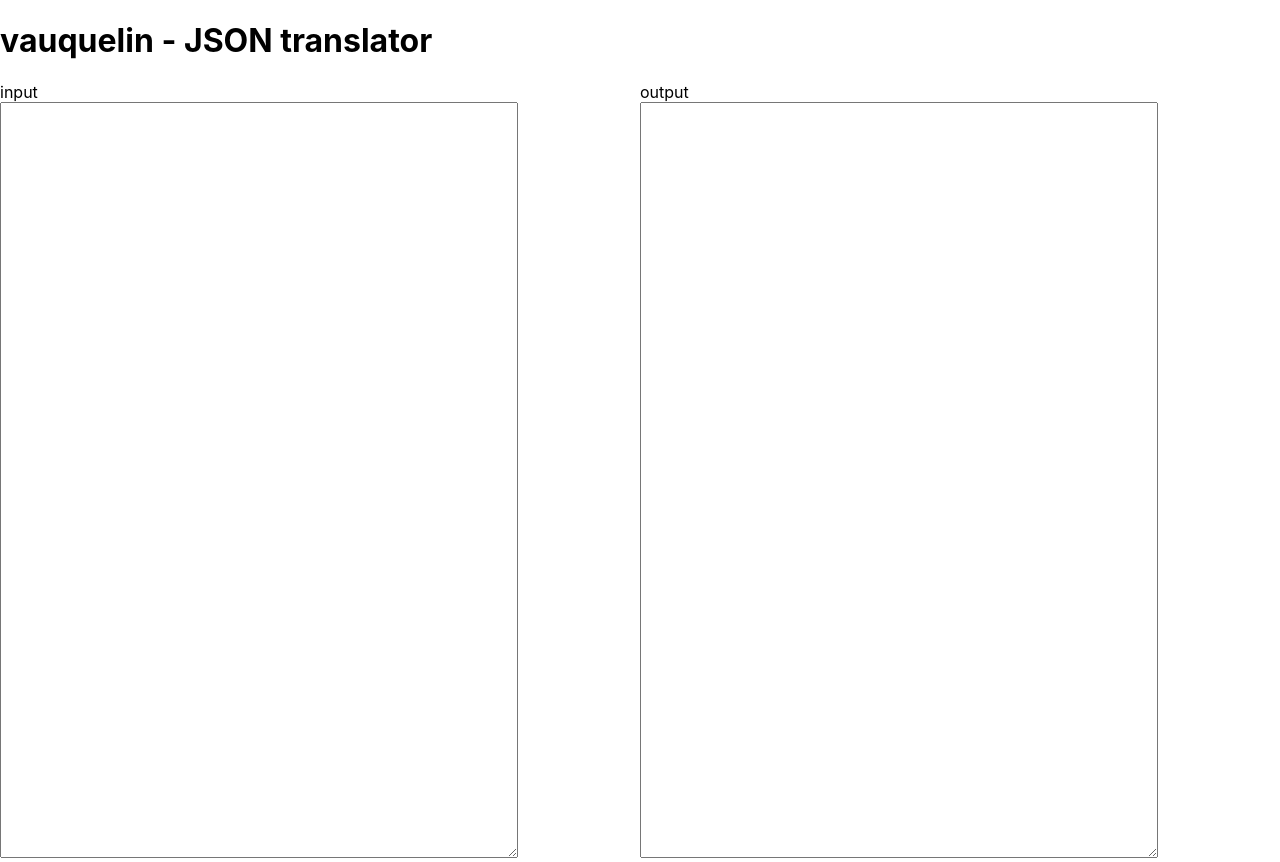
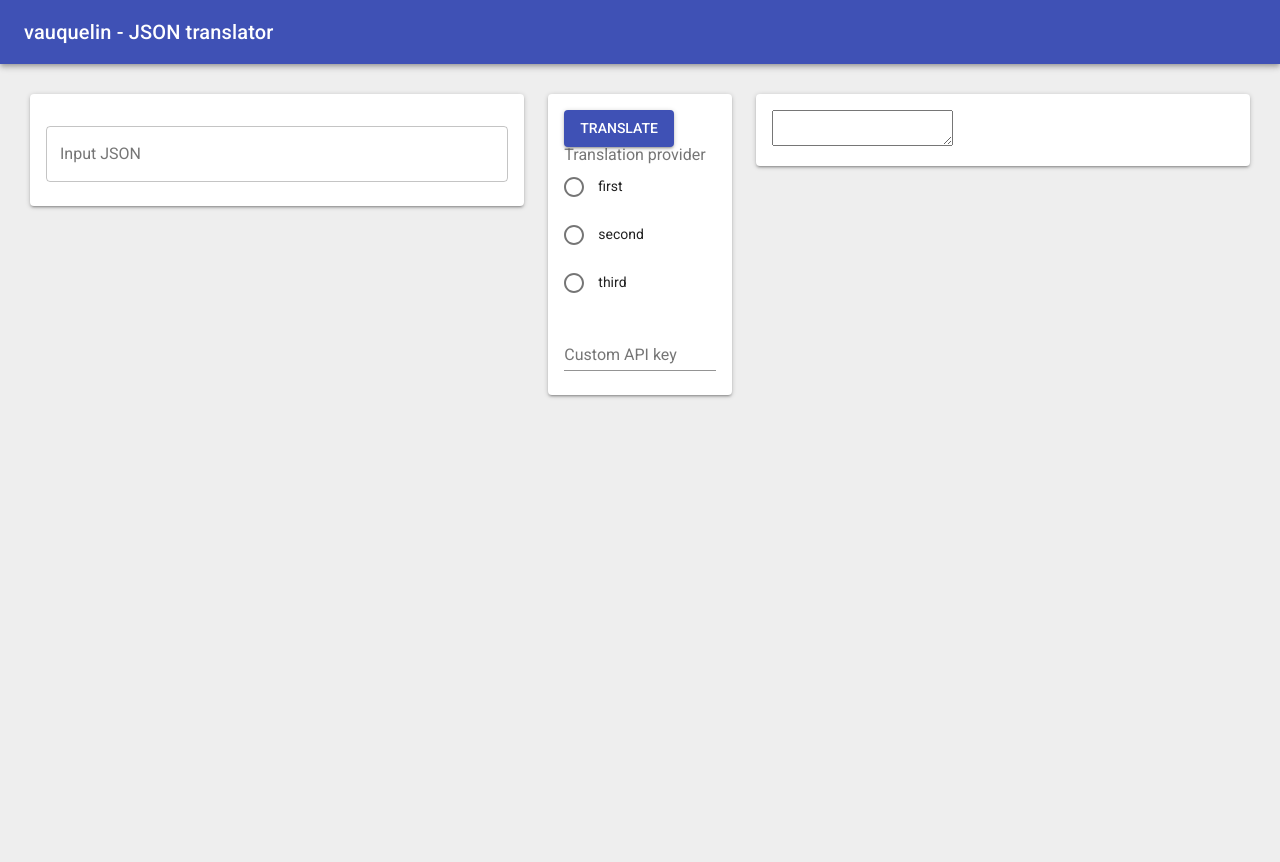
Before and after one commit to zawias-pro/vauquelin, a React (Create React App) app: page / in a window 1280 px wide. After the commit the page ends 800 px from the top, so only its background shows below. Built offline with nearby package versions, Linux system fonts and the light colour scheme.

Commit message:
material design WIP

```diff
--- a/src/App/App.js
+++ b/src/App/App.js
@@ -1,19 +1,78 @@
 import React from 'react';
+import Paper from '@material-ui/core/Paper';
+import Grid from '@material-ui/core/Grid';
+import AppBar from '@material-ui/core/AppBar';
+import Toolbar from '@material-ui/core/Toolbar';
+import Typography from '@material-ui/core/Typography';
+import Button from '@material-ui/core/Button';
+import TextField from '@material-ui/core/TextField';
+import Radio from '@material-ui/core/Radio';
+import RadioGroup from '@material-ui/core/RadioGroup';
+import FormHelperText from '@material-ui/core/FormHelperText';
+import FormControlLabel from '@material-ui/core/FormControlLabel';
+import FormControl from '@material-ui/core/FormControl';
+import FormLabel from '@material-ui/core/FormLabel';
+
+const APP_NAME = 'vauquelin - JSON translator';
 
 const App = () => (
   <div>
-    <div>
-    <h1>vauquelin - JSON translator</h1>
-    </div>
-    <div style={{ display: 'flex' }}>
-      <div style={{ width: '50%' }}>
-        <div>input</div>
-        <textarea rows={50} style={{ width: '80%' }} />
-      </div>
-      <div style={{ width: '50%' }}>
-        <div>output</div>
-        <textarea rows={50} style={{ width: '80%' }} value="" onChange={() => {}} />
-      </div>
+    <AppBar position="static">
+      <Toolbar>
+        <Typography variant="h6" color="inherit">
+          {APP_NAME}
+        </Typography>
+      </Toolbar>
+    </AppBar>
+    <div style={{ margin: 30 }}>
+      <Grid container spacing={24}>
+        <Grid item xs={5}>
+          <Paper style={{ padding: 16 }}>
+            <TextField
+              label="Input JSON"
+              multiline
+              fullWidth
+              onChange={() => {
+              }}
+              margin="normal"
+              variant="outlined"
+            />
+          </Paper>
+        </Grid>
+        <Grid item xs={2}>
+          <Paper style={{ padding: 16 }}>
+            <Button variant="contained" color="primary">
+              Translate
+            </Button>
+            <FormControl>
+              <FormLabel component="legend">Translation provider</FormLabel>
+              <RadioGroup
+                aria-label="Translation provider"
+                value="first"
+                onChange={() => {
+                }}
+              >
+                <FormControlLabel value="fist" control={<Radio/>} label="first"/>
+                <FormControlLabel value="second" control={<Radio/>} label="second"/>
+                <FormControlLabel value="third" control={<Radio/>} label="third"/>
+              </RadioGroup>
+              <TextField
+                label="Custom API key"
+                fullWidth
+                onChange={() => {
+                }}
+                margin="normal"
+              />
+            </FormControl>
+          </Paper>
+        </Grid>
+        <Grid item xs={5}>
+          <Paper style={{ padding: 16 }}>
+            <textarea value="" onChange={() => {
+            }}/>
+          </Paper>
+        </Grid>
+      </Grid>
     </div>
   </div>
 )
--- a/src/index.css
+++ b/src/index.css
@@ -6,9 +6,5 @@ body {
     sans-serif;
   -webkit-font-smoothing: antialiased;
   -moz-osx-font-smoothing: grayscale;
+  background-color: #eee;
 }
-
-code {
-  font-family: source-code-pro, Menlo, Monaco, Consolas, "Courier New",
-    monospace;
-}
```
